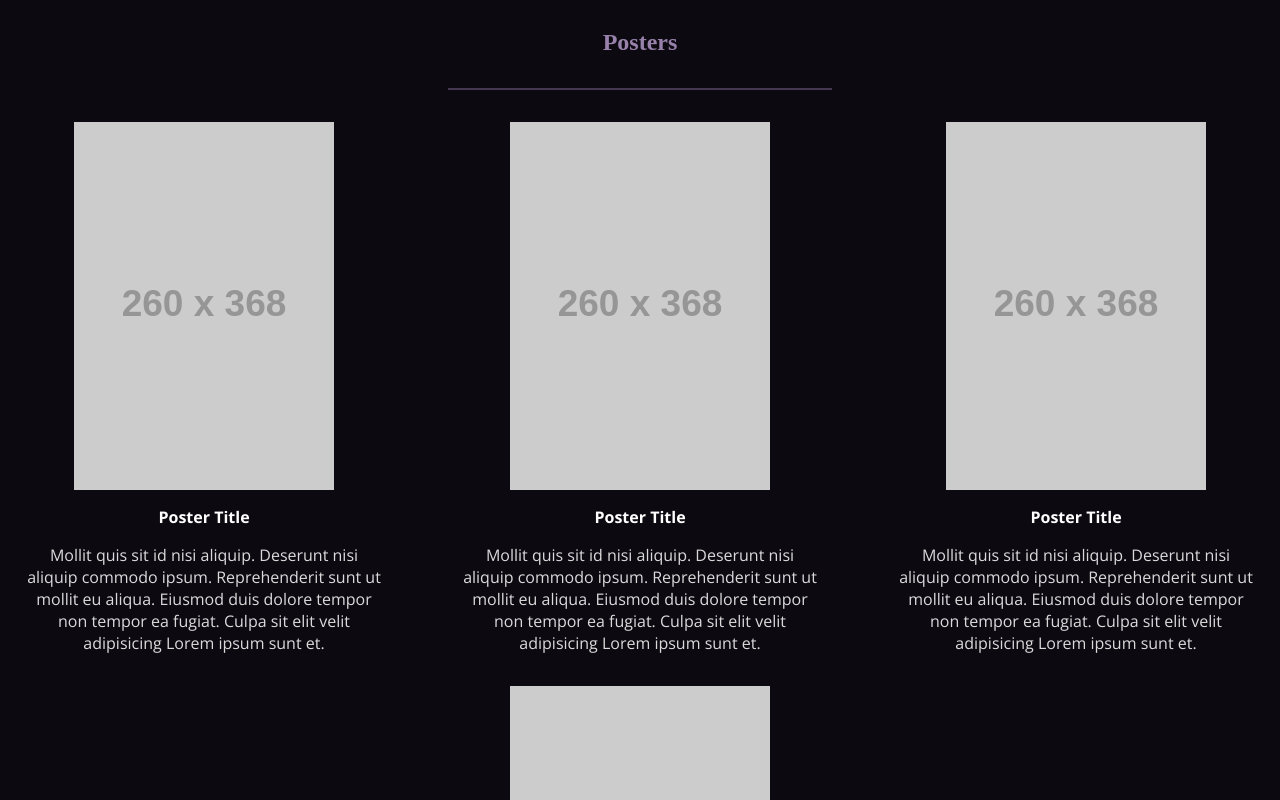
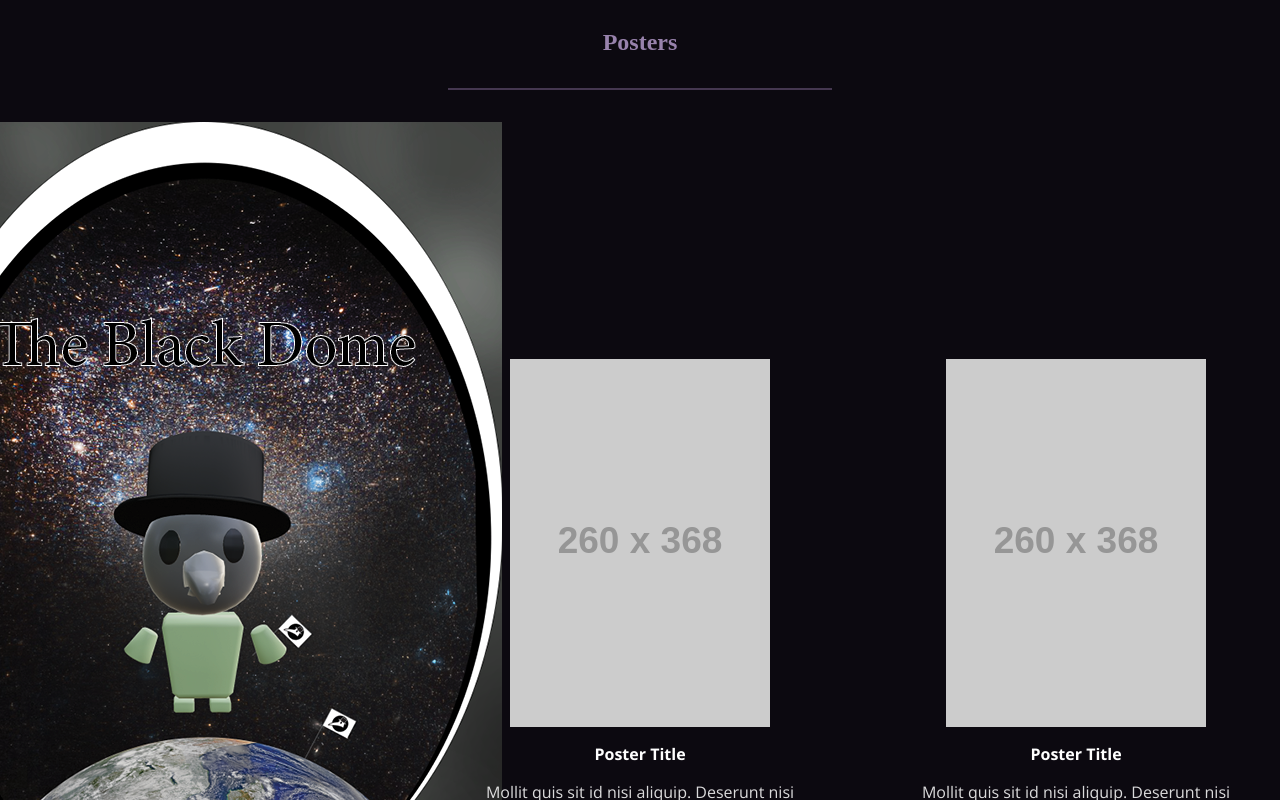
Before and after one commit to transcental/Kadanak, a React (Vite) app: page / in a window 1280 px wide. Shown: the part 1000-1800 px from the top of the page. Built offline with nearby package versions, Linux system fonts and the light colour scheme; a web font is replaced by a local one.

Commit message:
add dillon poster

```diff
--- a/src/components/Work/Work.tsx
+++ b/src/components/Work/Work.tsx
@@ -4,7 +4,7 @@ function Posters() {
   return (
     <div className={styles.posters}>
       <div className={styles.poster}>
-        <img src="https://via.placeholder.com/260x368" alt="poster" />
+        <img src="/posters/dillon.png" alt="poster" />
         <h4>Poster Title</h4>
         <p>
           Mollit quis sit id nisi aliquip. Deserunt nisi aliquip commodo ipsum.
```
Also changed, not shown: public/Posters/Dillon.png (added).
